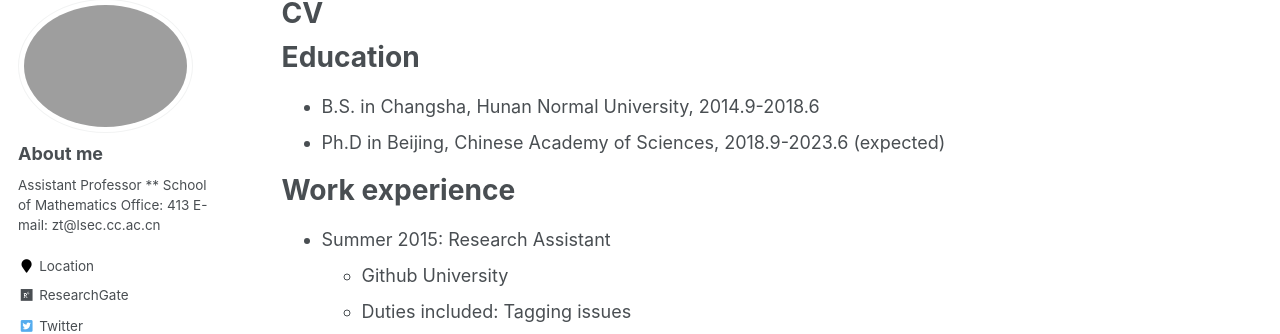
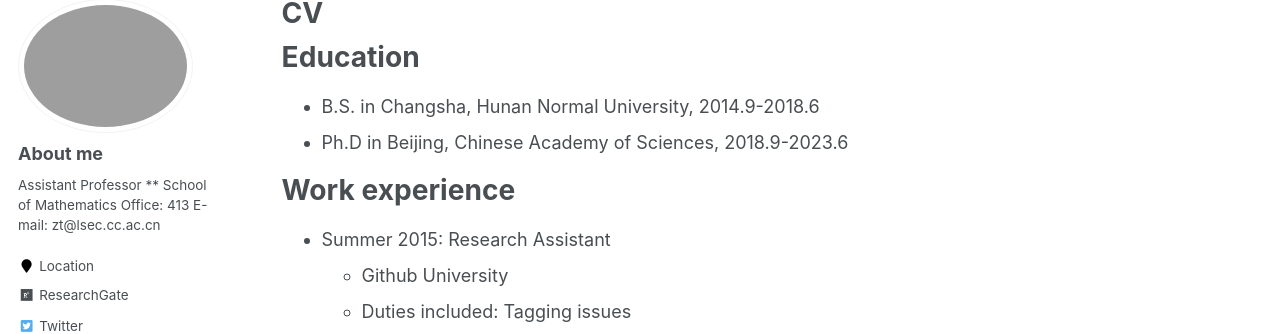
Before and after one commit to Tau-Zhou/Tau-Zhou.github.io, a Jekyll site: the page built from _pages/cv.md, in a window 1280 px wide and 900 px high. Shown: the part 119-453 px from the top of the window. Built offline with Jekyll 4.4.1, drawn with Linux system fonts in a browser that asks for light colours; some web fonts are replaced; formulas are drawn with MathJax 3.

Commit message:
Update cv.md

```diff
--- a/_pages/cv.md
+++ b/_pages/cv.md
@@ -12,7 +12,7 @@ redirect_from:
 Education
 ======
 * B.S. in Changsha, Hunan Normal University, 2014.9-2018.6
-* Ph.D in Beijing, Chinese Academy of Sciences, 2018.9-2023.6 (expected)
+* Ph.D in Beijing, Chinese Academy of Sciences, 2018.9-2023.6
 
 Work experience
 ======
```
